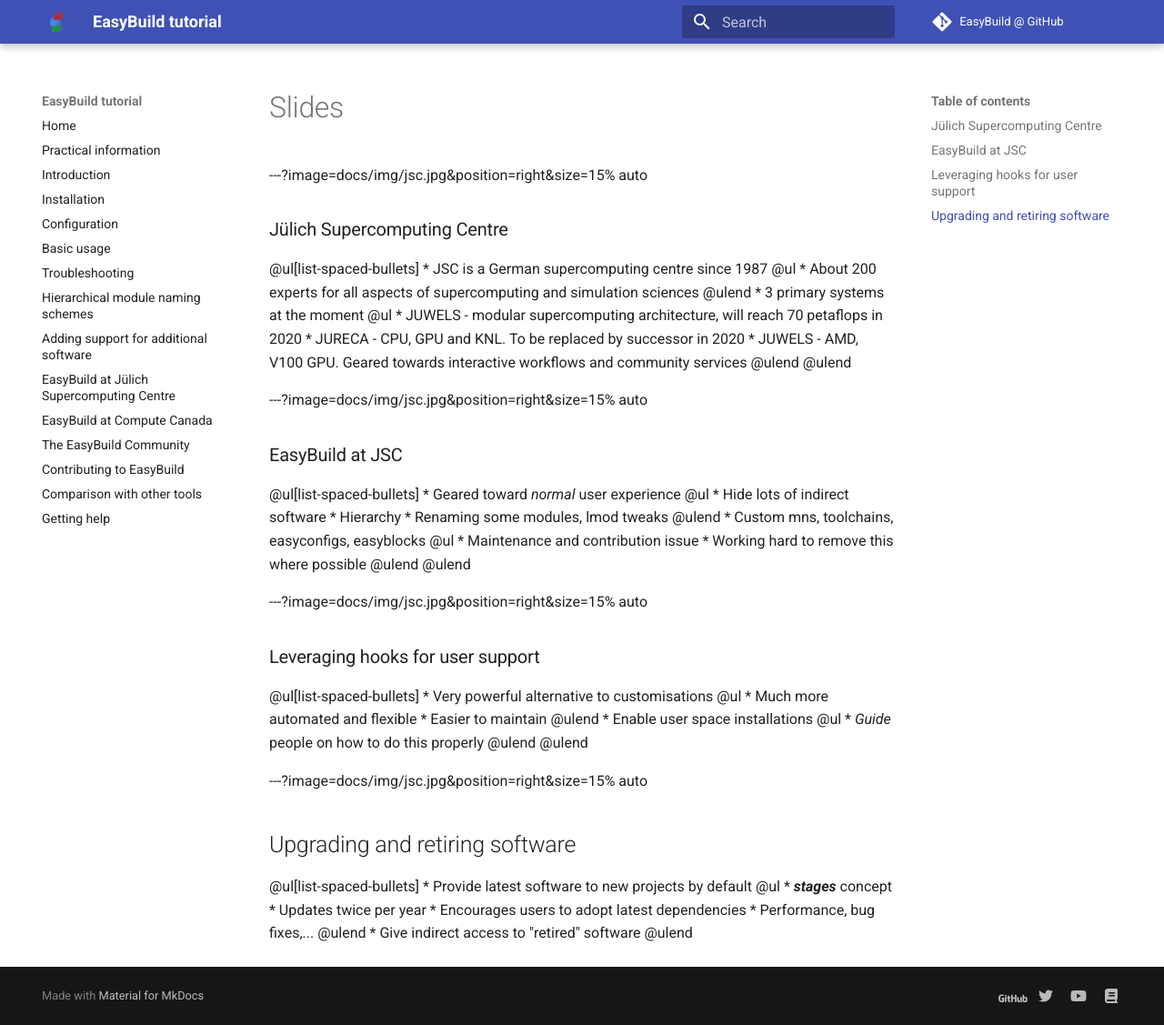
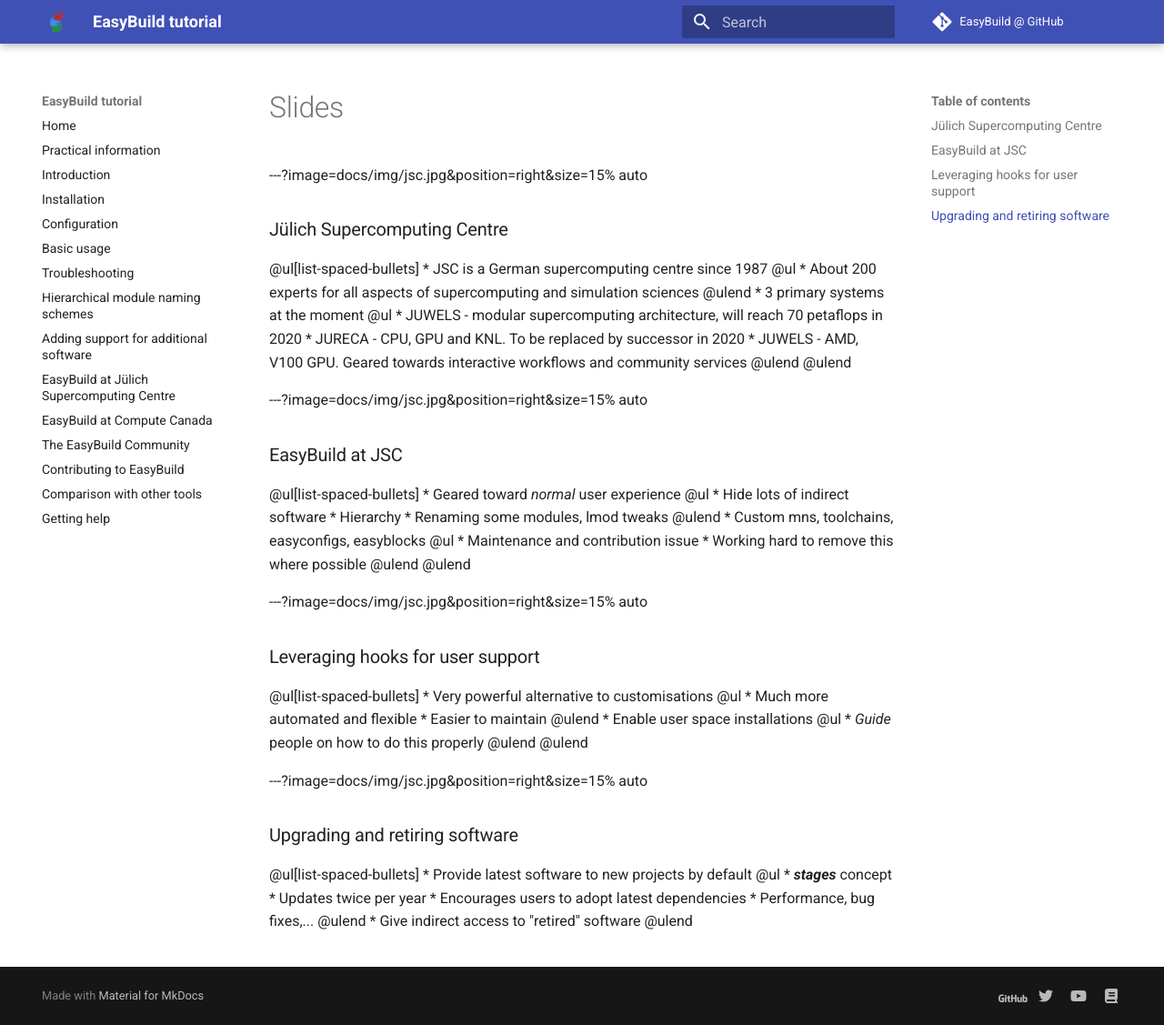
Before and after one commit to easybuilders/easybuild-tutorial, an MkDocs documentation site: the page built from docs/jsc/slides.md, in a window 1280 px wide and 1127 px high. Shown: the whole window at 91% size. Built offline with MkDocs 1.6.1 and Material for MkDocs 9.7.7, drawn with Linux system fonts in a browser that asks for light colours; some of the changed lines change nothing that is shown.

```diff
--- a/docs/jsc/slides.md
+++ b/docs/jsc/slides.md
@@ -3,11 +3,11 @@
 ### Jülich Supercomputing Centre
 @ul[list-spaced-bullets]
 * JSC is a German supercomputing centre since 1987
-    @ul
+    @ul[](false)
     * About 200 experts for all aspects of supercomputing and simulation sciences
     @ulend
 * 3 primary systems at the moment
-    @ul
+    @ul[](false)
     * JUWELS - modular supercomputing architecture, will reach 70 petaflops in 2020
     * JURECA - CPU, GPU and KNL. To be replaced by successor in 2020
     * JUWELS - AMD, V100 GPU. Geared towards interactive workflows and community services
@@ -20,13 +20,13 @@
 
 @ul[list-spaced-bullets]
 * Geared toward *normal* user experience
-    @ul
+    @ul[](false)
     * Hide lots of indirect software
     * Hierarchy
     * Renaming some modules, lmod tweaks
     @ulend
 * Custom mns, toolchains, easyconfigs, easyblocks
-    @ul
+    @ul[](false)
     * Maintenance and contribution issue
     * Working hard to remove this where possible
     @ulend
@@ -38,23 +38,23 @@
 
 @ul[list-spaced-bullets]
 * Very powerful alternative to customisations
-    @ul
+    @ul[](false)
     * Much more automated and flexible
     * Easier to maintain
     @ulend
 * Enable user space installations
-    @ul
+    @ul[](false)
     * *Guide* people on how to do this properly
     @ulend
 @ulend
 
 ---?image=docs/img/jsc.jpg&position=right&size=15% auto
 
-## Upgrading and retiring software
+### Upgrading and retiring software
 
 @ul[list-spaced-bullets]
 * Provide latest software to new projects by default
-    @ul
+    @ul[](false)
     * ***stages*** concept
         * Updates twice per year
     * Encourages users to adopt latest dependencies
```
